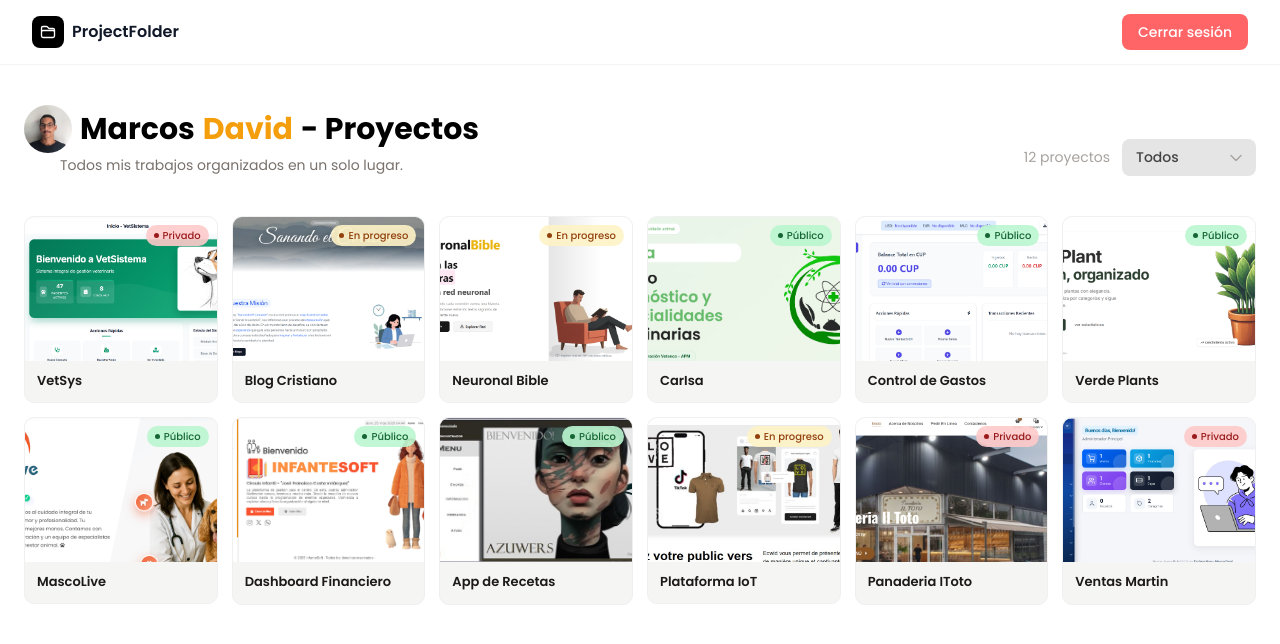
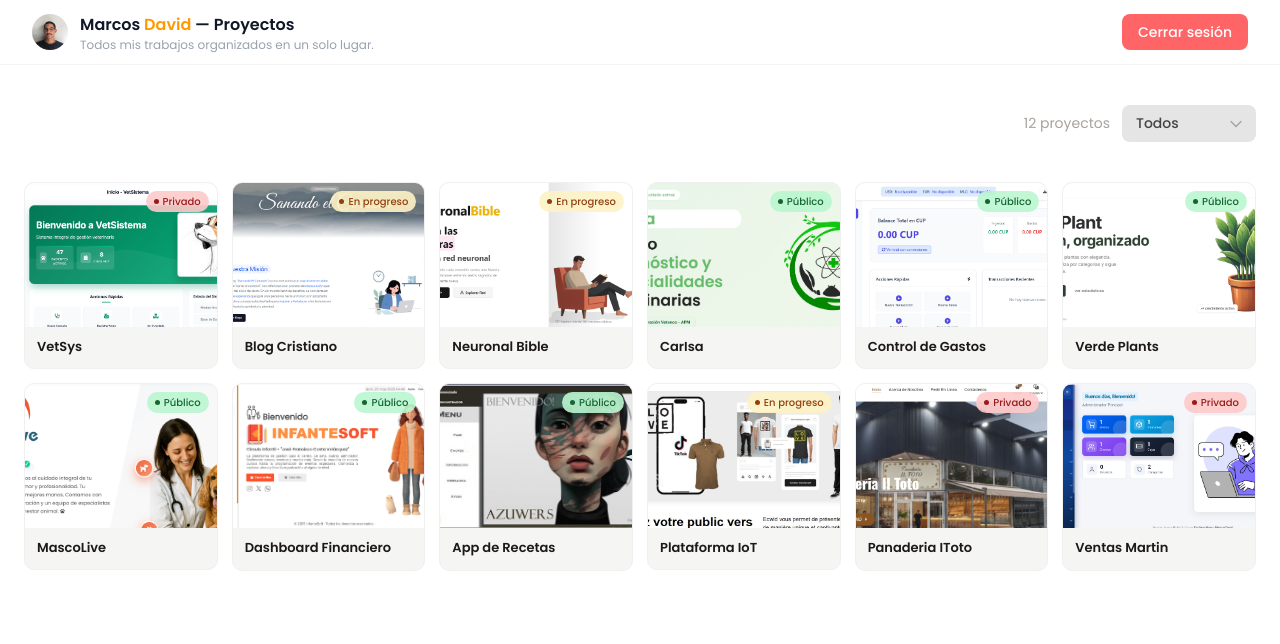
Before and after one commit to Markito333/ProjectFolder, a Next.js app: page /projects in a window 1280 px wide. Shown: the top 644 px of the page. Built offline with nearby package versions, Linux system fonts and the light colour scheme.

Commit message:
move the info in the header

```diff
--- a/app/projects/page.tsx
+++ b/app/projects/page.tsx
@@ -34,47 +34,10 @@ export default function ProjectsPage() {
           style={{
             display: 'flex',
             alignItems: 'flex-end',
-            justifyContent: 'space-between',
-            flexWrap: 'wrap',
-            gap: '16px',
+            justifyContent: 'flex-end',
             marginBottom: '40px',
           }}
         >
-          <div>
-            <h1
-              style={{
-                fontSize: '30px',
-                fontWeight: 700,
-                color: '#000',
-                display: 'flex',
-                alignItems: 'center',
-                gap: '8px',
-                margin: 0,
-              }}
-            >
-              <img
-                src="/imgs/profile.jpg"
-                alt=""
-                style={{
-                  width: '48px',
-                  height: '48px',
-                  borderRadius: '50%',
-                  objectFit: 'cover',
-                }}
-              />
-              Marcos <span style={{ color: '#f59e0b' }}>David</span> - Proyectos
-            </h1>
-            <p
-              style={{
-                margin: '2px 0 0 36px',
-                color: '#78716c',
-                fontSize: '14px',
-              }}
-            >
-              Todos mis trabajos organizados en un solo lugar.
-            </p>
-          </div>
-
           <div style={{ display: 'flex', alignItems: 'center', gap: '12px' }}>
             <span style={{ fontSize: '14px', color: '#a8a29e' }}>
               {filteredProjects.length} proyecto
--- a/components/Header.tsx
+++ b/components/Header.tsx
@@ -11,23 +11,20 @@ export default function Header() {
     <>
       <header className="border-b border-gray-100 bg-white/80 backdrop-blur-md sticky top-0 z-40">
         <div className="max-w-7xl mx-auto px-4 sm:px-6 lg:px-8 h-16 flex items-center justify-between">
-          <Link href="/projects" className="flex items-center gap-2 group">
-            <div className="w-8 h-8 rounded-lg bg-black flex items-center justify-center">
-              <svg
-                className="w-4 h-4 text-white"
-                fill="none"
-                viewBox="0 0 24 24"
-                strokeWidth={2}
-                stroke="currentColor"
-              >
-                <path
-                  strokeLinecap="round"
-                  strokeLinejoin="round"
-                  d="M2.25 12.75V12A2.25 2.25 0 014.5 9.75h15A2.25 2.25 0 0121.75 12v.75m-8.69-6.44l-2.12-2.12a1.5 1.5 0 00-1.061-.44H4.5A2.25 2.25 0 002.25 6v12a2.25 2.25 0 002.25 2.25h15A2.25 2.25 0 0021.75 18V9a2.25 2.25 0 00-2.25-2.25h-5.379a1.5 1.5 0 01-1.06-.44z"
-                />
-              </svg>
+          <Link href="/projects" className="flex items-center gap-3 group">
+            <img
+              src="/imgs/profile.jpg"
+              alt=""
+              className="w-9 h-9 rounded-full object-cover"
+            />
+            <div>
+              <span className="font-semibold text-gray-900">
+                Marcos <span className="text-amber-500">David</span> — Proyectos
+              </span>
+              <p className="text-xs text-gray-400 m-0 leading-tight">
+                Todos mis trabajos organizados en un solo lugar.
+              </p>
             </div>
-            <span className="font-semibold text-gray-900">ProjectFolder</span>
           </Link>
 
           <div className="flex items-center gap-4">
```
